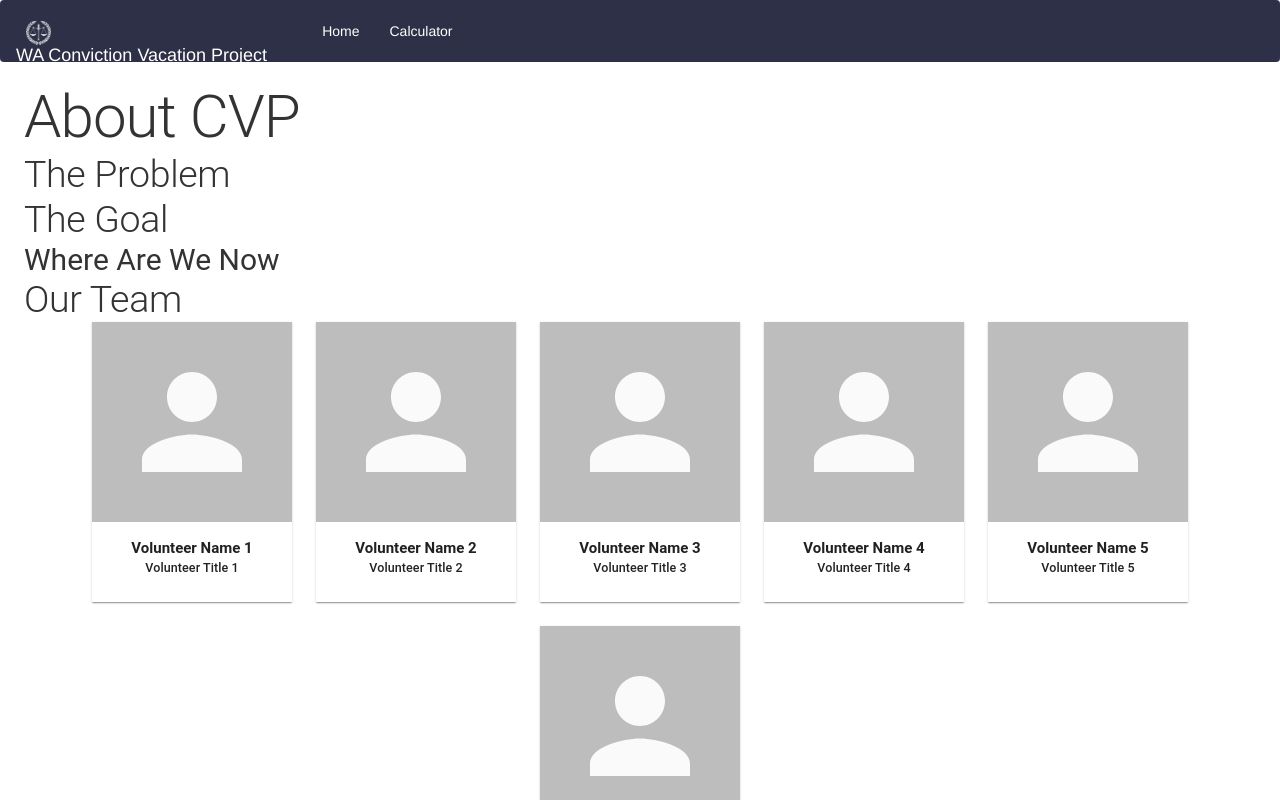
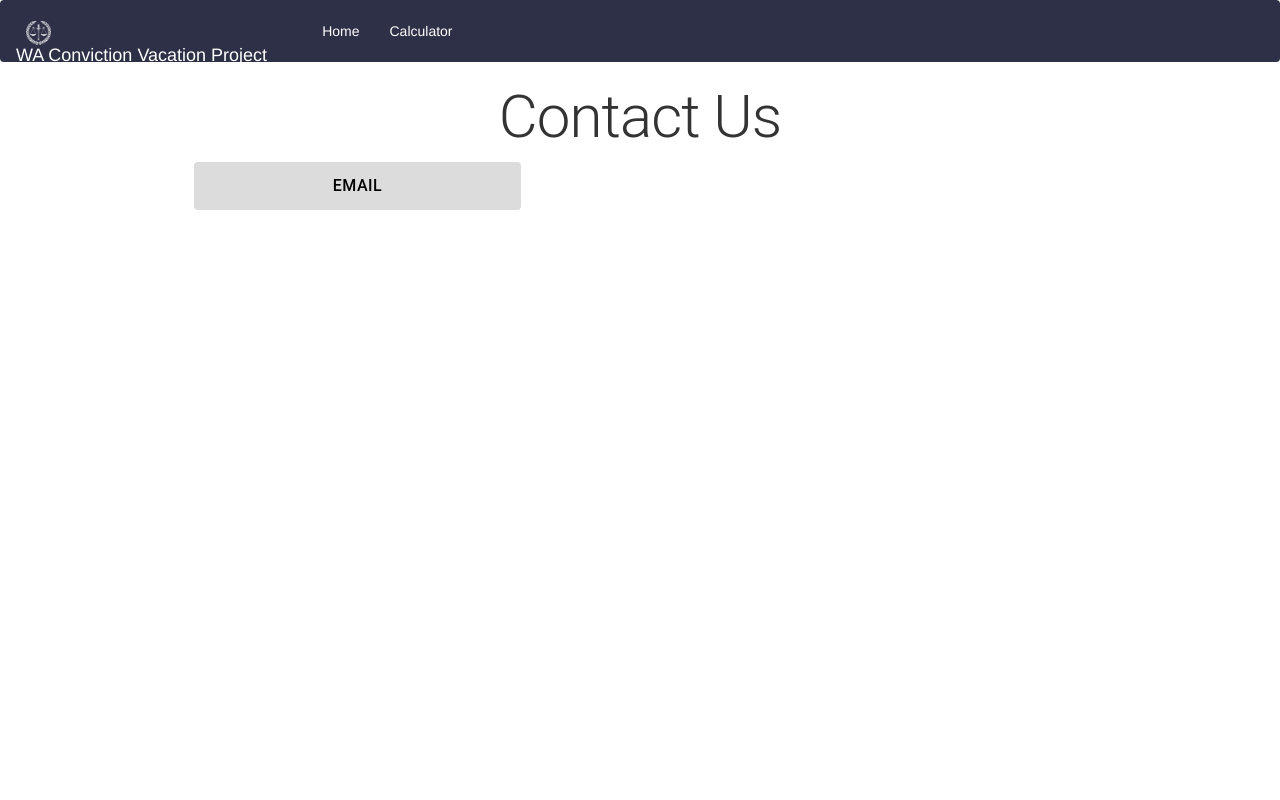
Before and after one commit to openseattle/clearviction-v1, a React (Create React App) app: page /about in a window 1280 px wide. Shown: the top 800 px of the page. Built offline with nearby package versions, Linux system fonts and the light colour scheme.

Commit message:
changed to mui v4 for button

```diff
--- a/src/App.js
+++ b/src/App.js
@@ -5,6 +5,7 @@ import Navigation from "./Components/Navigation";
 import CalculatorPage from "./Pages/CalculatorPage";
 import ErrorPage from "./Pages/ErrorPage";
 import AboutPage from "./Pages/AboutPage";
+import ContactPage from "./Pages/ContactPage";
 
 function App() {
   return (
@@ -24,7 +25,8 @@ function App() {
           <Redirect to="/calculator/landing-0" />
         </Route>
         <Route exact path="/about">
-          <AboutPage />
+          <ContactPage />
+          {/* <AboutPage /> */}
         </Route>
       </Switch>
     </div>
--- a/src/Pages/AboutPage.jsx
+++ b/src/Pages/AboutPage.jsx
@@ -16,7 +16,6 @@ const useStyles = makeStyles({
     backgroundColor: "#2D3047",
   },
   contactButton: {
-    borderRadius: 20,
     minWidth: 125,
     textTransform: "none",
     backgroundColor: "#C4C4C4",
--- /dev/null
+++ b/src/Pages/ContactPage.jsx
@@ -0,0 +1,33 @@
+import {
+  Container,
+  Grid,
+  Typography,
+  Box,
+  Button,
+  makeStyles,
+} from "@material-ui/core";
+import React from "react";
+import PrimaryButton from "../ui-kit/Button";
+
+const useStyles = makeStyles({
+  bg: {
+    backgroundColor: "#2D3047",
+  },
+});
+
+const ContactPage = () => {
+  const classes = useStyles();
+  return (
+    <>
+      <Container maxWidth="md">
+        <Typography variant="h1" align="center">
+          Contact Us
+        </Typography>
+        <PrimaryButton text={"Email"} />
+
+        <Box padding={5} margin={5}></Box>
+      </Container>
+    </>
+  );
+};
+export default ContactPage;
--- a/src/ui-kit/Button.jsx
+++ b/src/ui-kit/Button.jsx
@@ -1,4 +1,4 @@
-import Button from "@mui/material/Button";
+import Button from "@material-ui/core/Button";
 import { makeStyles } from "@material-ui/styles";
 
 const useStyles = makeStyles({
```
